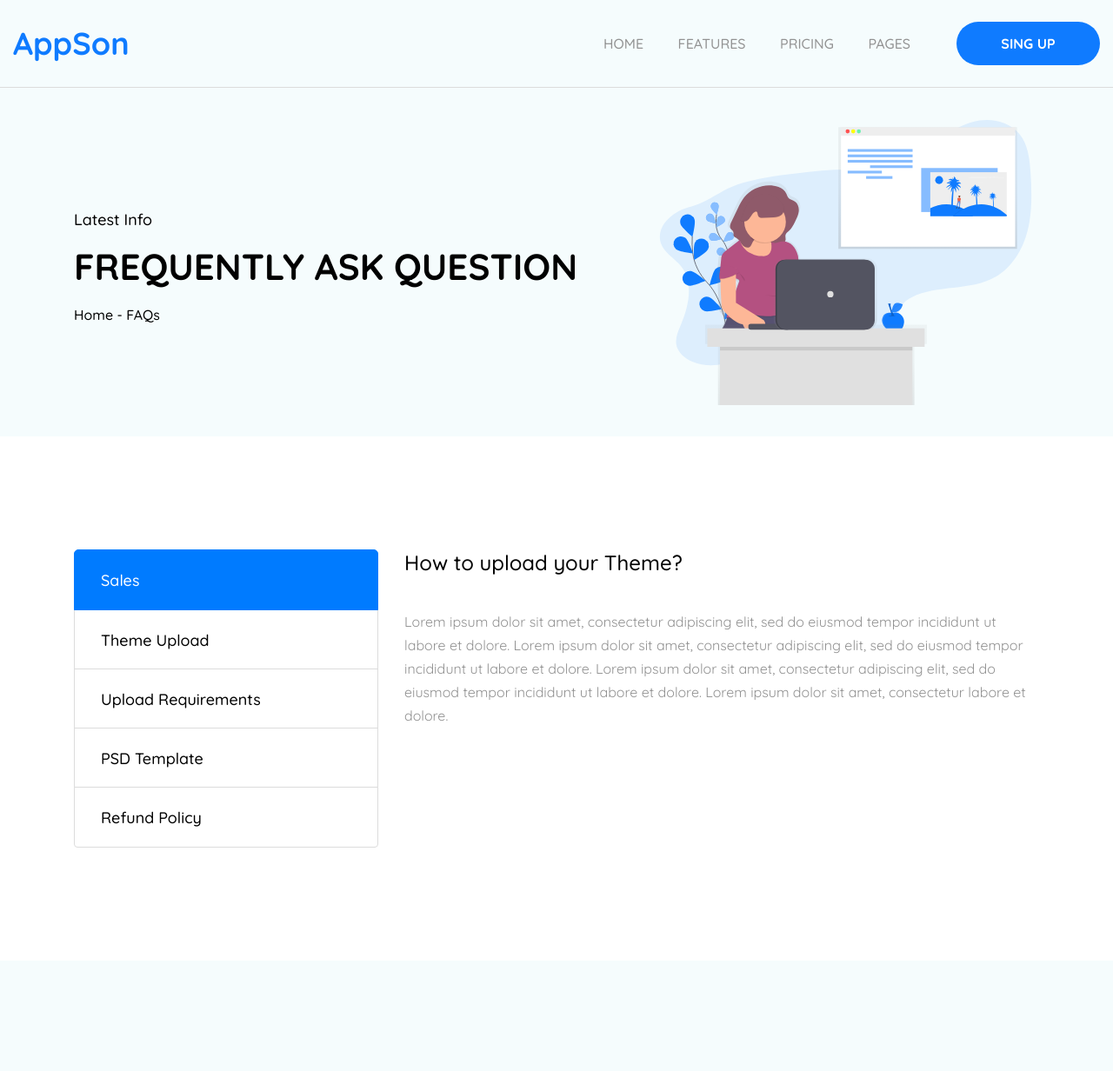
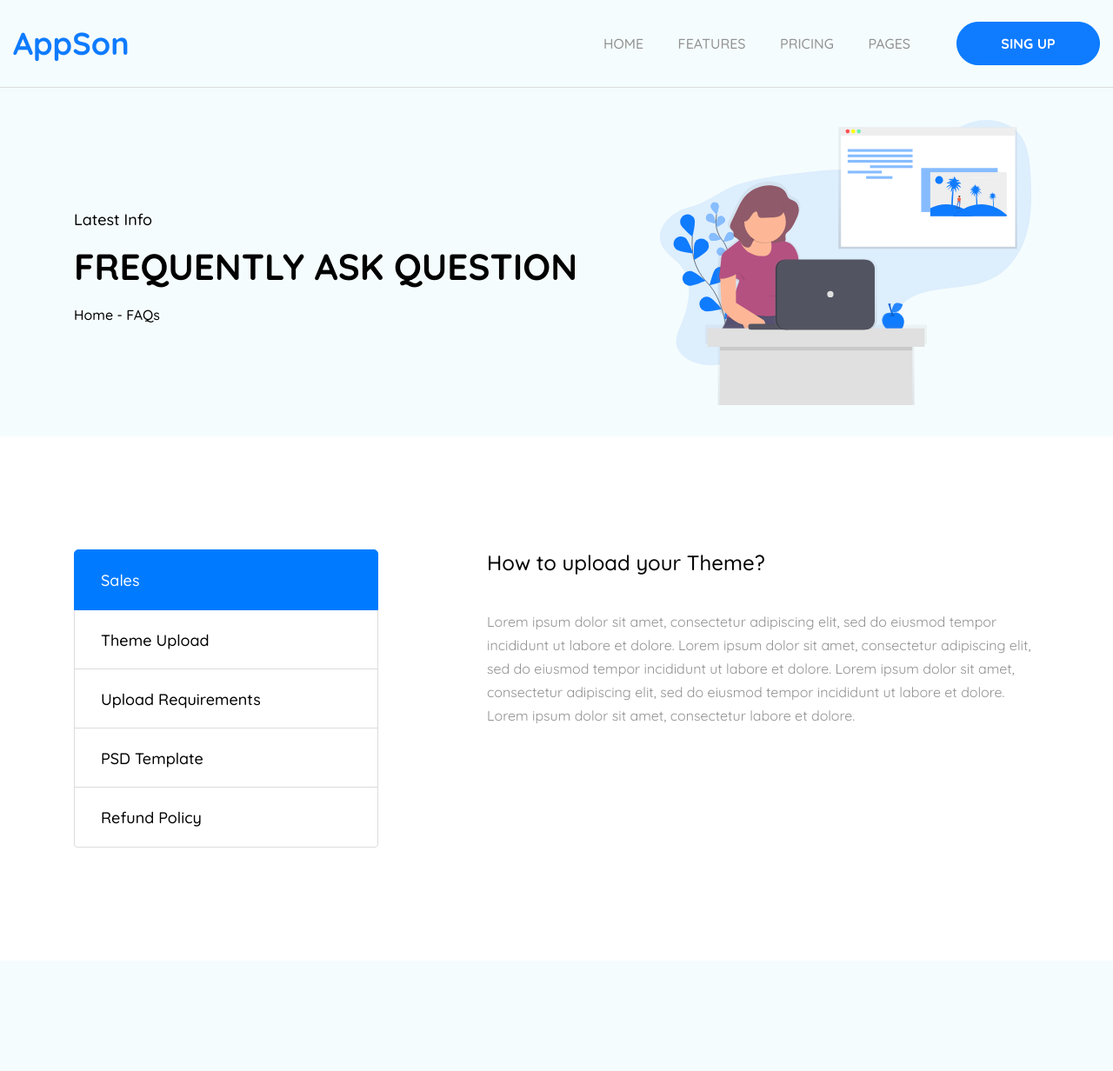
Before and after one commit to Biruang/AcademyTask1, a website: page FAQ/index.html in a window 1280 px wide. Shown: the top 1232 px of the page at 87% size. Drawn offline with nearby package versions, Linux system fonts and the light colour scheme.

Commit message:
FAQ fixed

```diff
--- a/FAQ/index.html
+++ b/FAQ/index.html
@@ -38,7 +38,7 @@
                         </li>
                     </ul>
 
-                    <a href="" class="btn rounded-pill header-nav-button mr-auto ml-auto mb-3 m-lg-0">Sing Up</a>
+                    <a href="" class="btn btn-primary rounded-pill header-nav-button mr-auto ml-auto mb-3 m-lg-0">Sing Up</a>
                 </div>
             </nav>
         </div>
@@ -92,7 +92,7 @@
                     </div>
                 </div>
 
-                <div class="col-12 col-sm-6 col-md-7 col-lg-8 ml-auto main-text mt-5 mt-sm-0">
+                <div class="col-12 col-sm-6 col-md-7 ml-auto main-text mt-5 mt-sm-0">
                     <div class="tab-content" id="nav-tabContent">
                         <div class="tab-pane fade show active" id="list-sales-btn"
                              role="tabpanel" aria-labelledby="list-sales"
```
